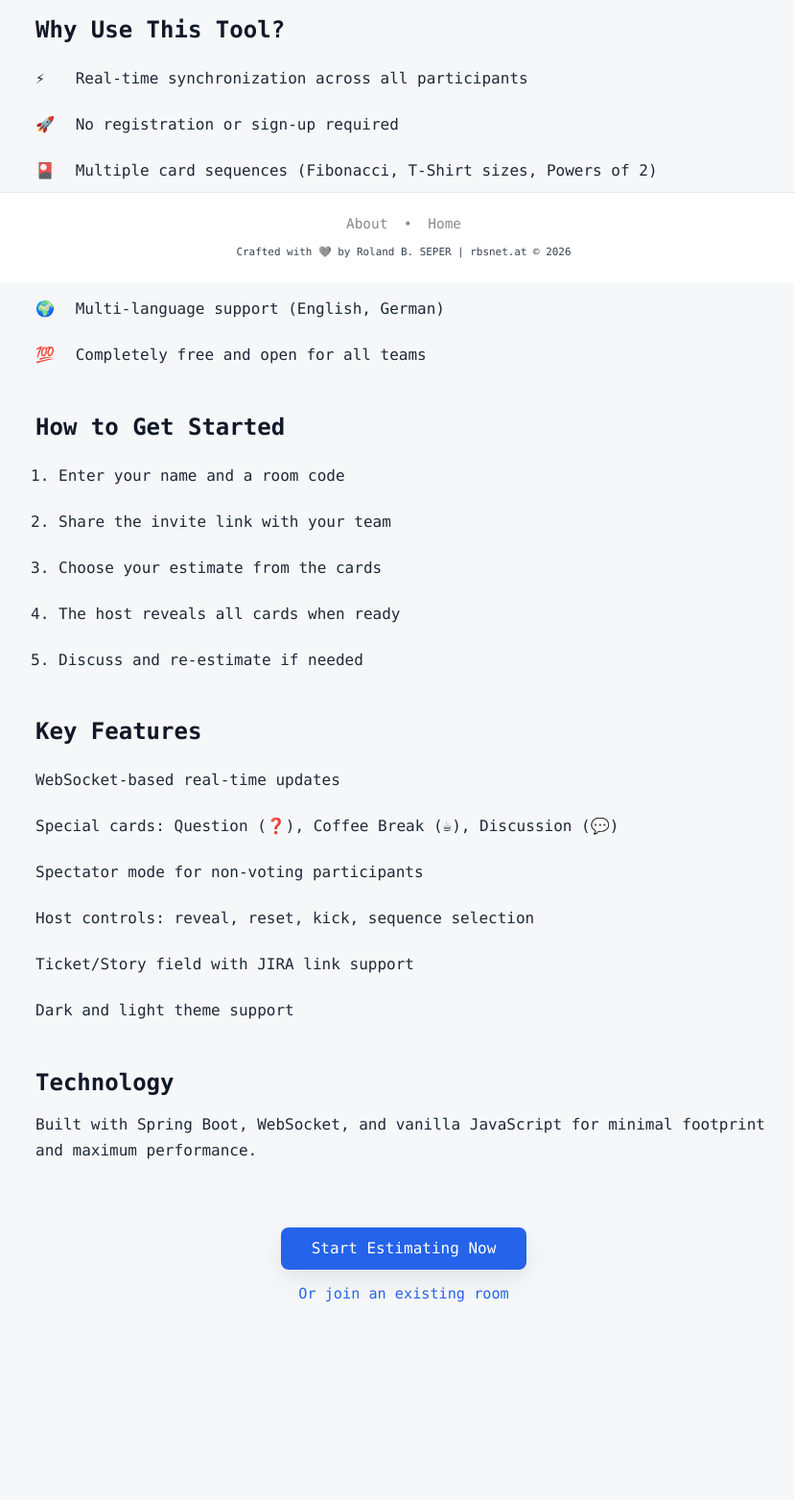
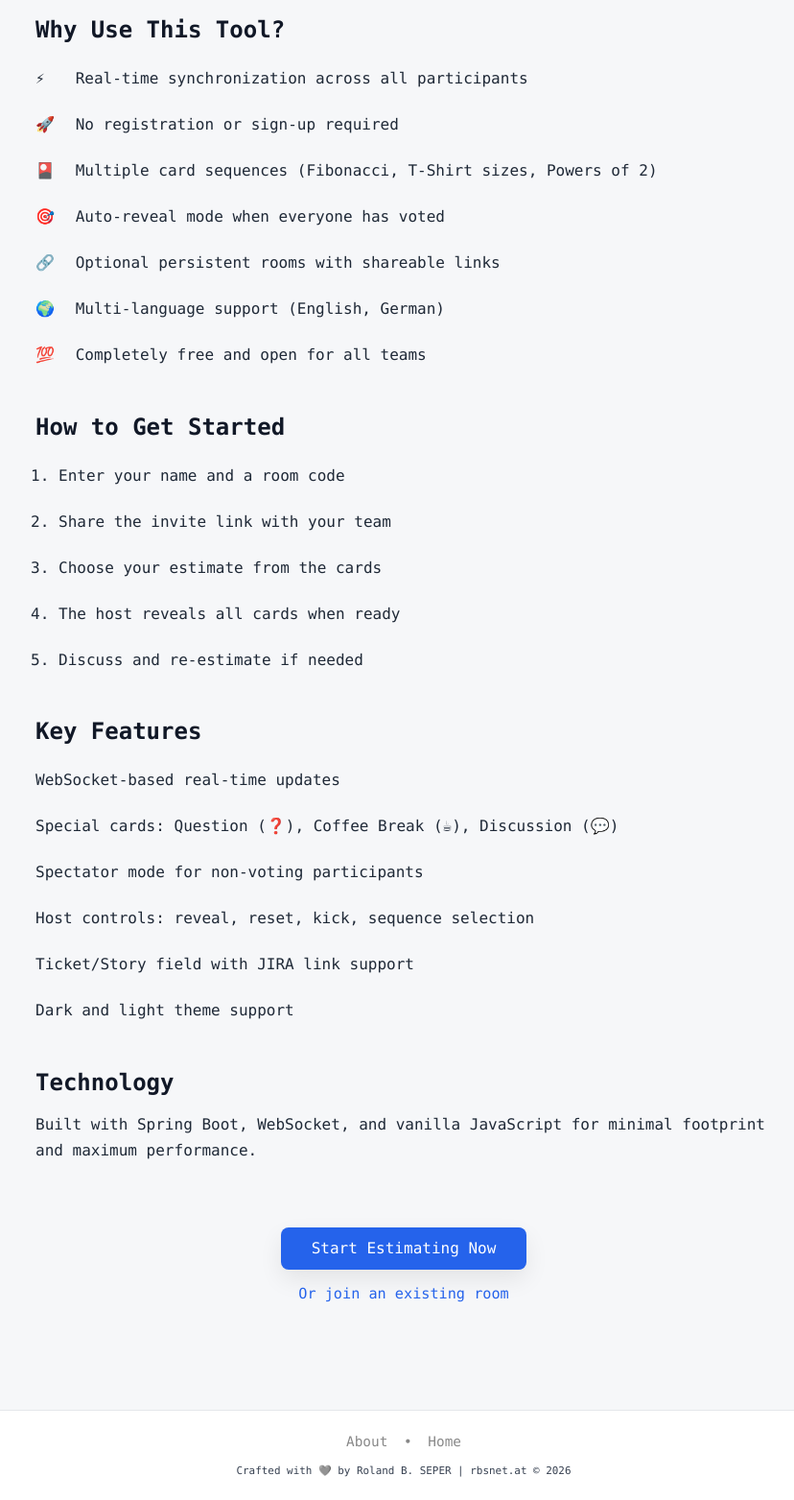
Before and after one commit to nox-vobiscum/estpoker, a Spring Boot app: page /about in a window 1280 px wide. Shown: the part 506-2069 px from the top of the page at 96% size, without its empty margins (219-1047 px from the left). Before the commit the page ends 1863 px from the top, so only its background shows below. Run offline with Spring Boot 4, Linux system fonts and the light colour scheme.

Commit message:
fix: prevent about page content from being clipped by footer

```diff
--- a/src/main/resources/static/styles.css
+++ b/src/main/resources/static/styles.css
@@ -897,6 +897,17 @@ html.light .vote-chip.heat, body.light .vote-chip.heat,
    About Page Styles
    =================================================================== */
 
+body.page-about {
+  height: auto;
+  min-height: 100%;
+  padding-bottom: 0;
+}
+
+.page-about .app-footer {
+  position: static;
+  margin-inline: -2rem;
+}
+
 .page-about .about-container {
   max-width: 800px;
   margin: 0 auto;
--- a/src/main/resources/templates/fragments/head.html
+++ b/src/main/resources/templates/fragments/head.html
@@ -112,5 +112,5 @@
   </script>
 
   <!-- Base styles -->
-  <link rel="stylesheet" th:href="@{/styles.css?v=45}"/>
+  <link rel="stylesheet" th:href="@{/styles.css?v=46}"/>
 </th:block>
```
